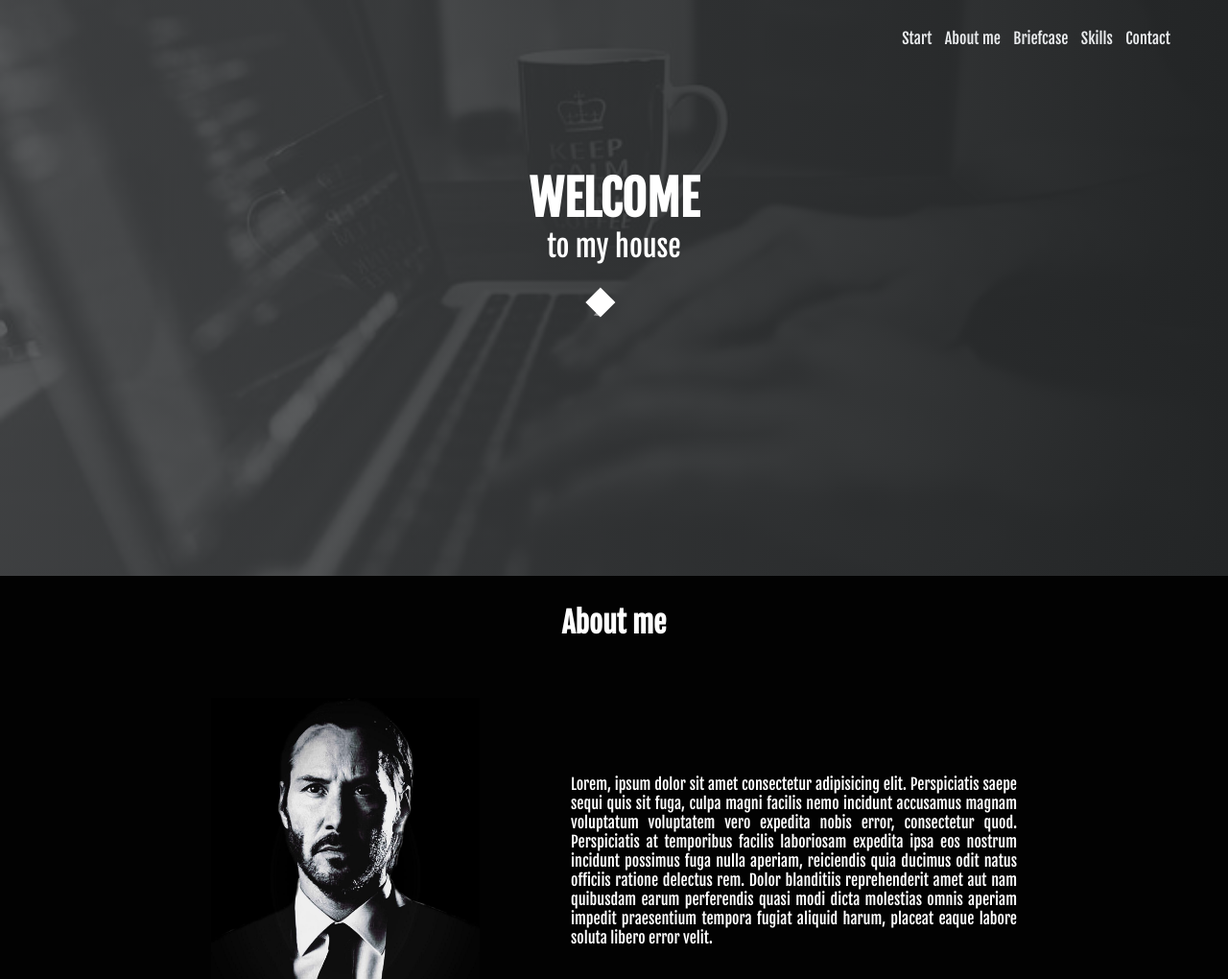
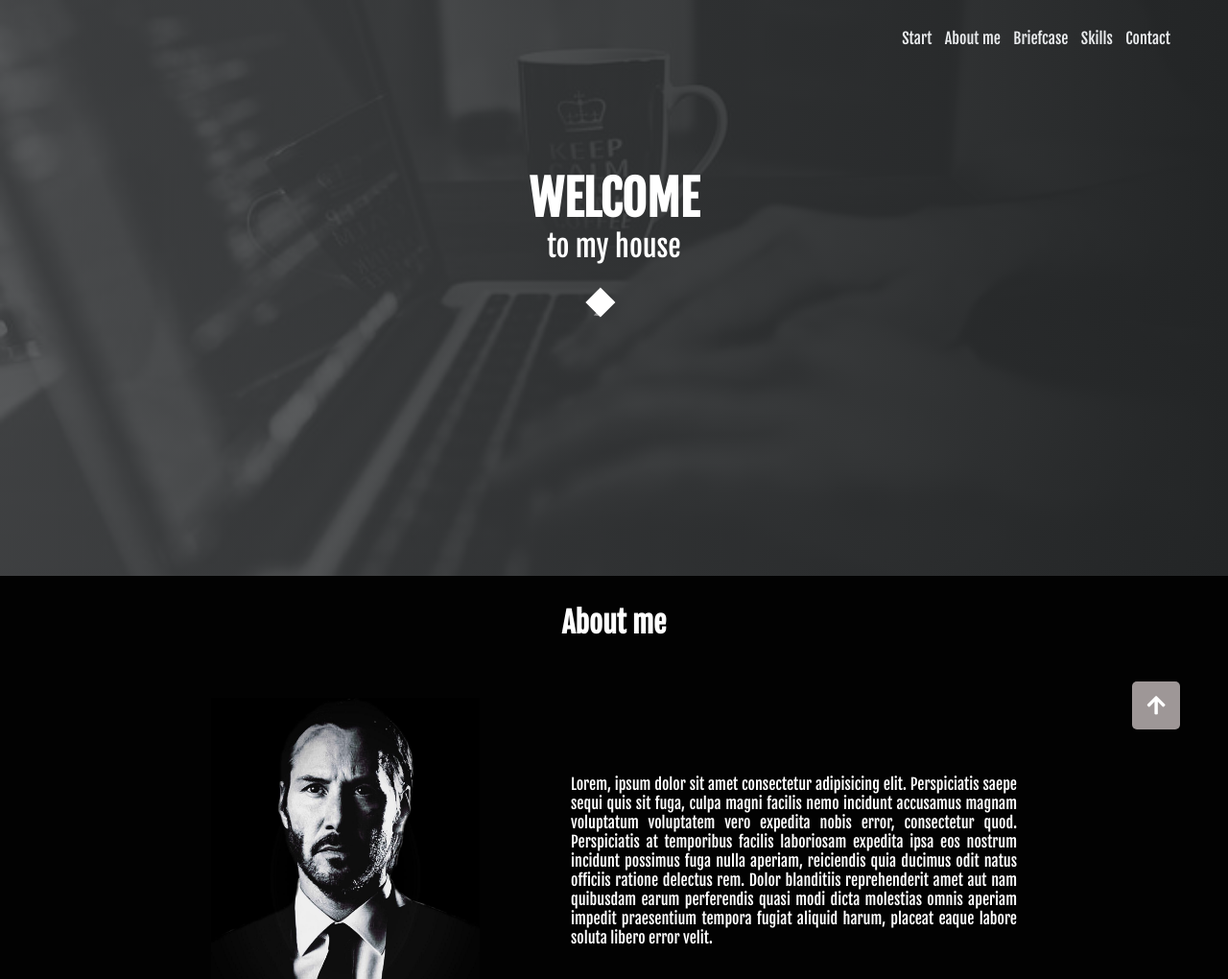
Before and after one commit to andreymolaya/prueba, a plain HTML site: page index.html in a window 1280 px wide. Shown: the top 1020 px of the page at 96% size. Drawn offline with Linux system fonts and the light colour scheme.

Commit message:
Scroll top button

```diff
--- a/css/estilos.css
+++ b/css/estilos.css
@@ -3,6 +3,10 @@
     padding: 0;
     box-sizing: border-box;
     text-align: center;
+}
+
+html{
+    scroll-behavior: smooth;
 }
 
 body {
@@ -585,3 +589,20 @@ footer{
         overflow: hidden;
     }
 }
+
+.gotopbtn{
+    position: fixed;
+    width: 50px;
+    height: 50px;
+    background: #9e9797;
+    bottom: 40px;
+    right: 50px;
+    border-radius: 5px;
+
+    text-decoration: none;
+    text-align: center;
+    line-height: 50px;
+    color: white;
+    font-size: 22px;
+
+}
--- a/index.html
+++ b/index.html
@@ -13,6 +13,7 @@
     <link rel="shortcut icon" href="img/icon_d5d23f16f84f44213cf3413b93c4621c.ico" type="image/x-icon">
     <link rel="stylesheet" href="./css/estilos.css">
     <link rel="preconnect" href="https://fonts.gstatic.com">
+    <link rel="stylesheet" href="https://use.fontawesome.com/releases/v5.4.1/css/all.css">
     <link href="https://fonts.googleapis.com/css2?family=Fjalla+One&display=swap" rel="stylesheet">
 </head>
 
@@ -151,6 +152,7 @@
         </div>
         <h2 class="title-final">&copy; Andreymolaya</h2>
     </footer>
+    <a class="gotopbtn" href="#"><i class="fas fa-arrow-up"></i></a>
 </body>
 
 </html>
```
